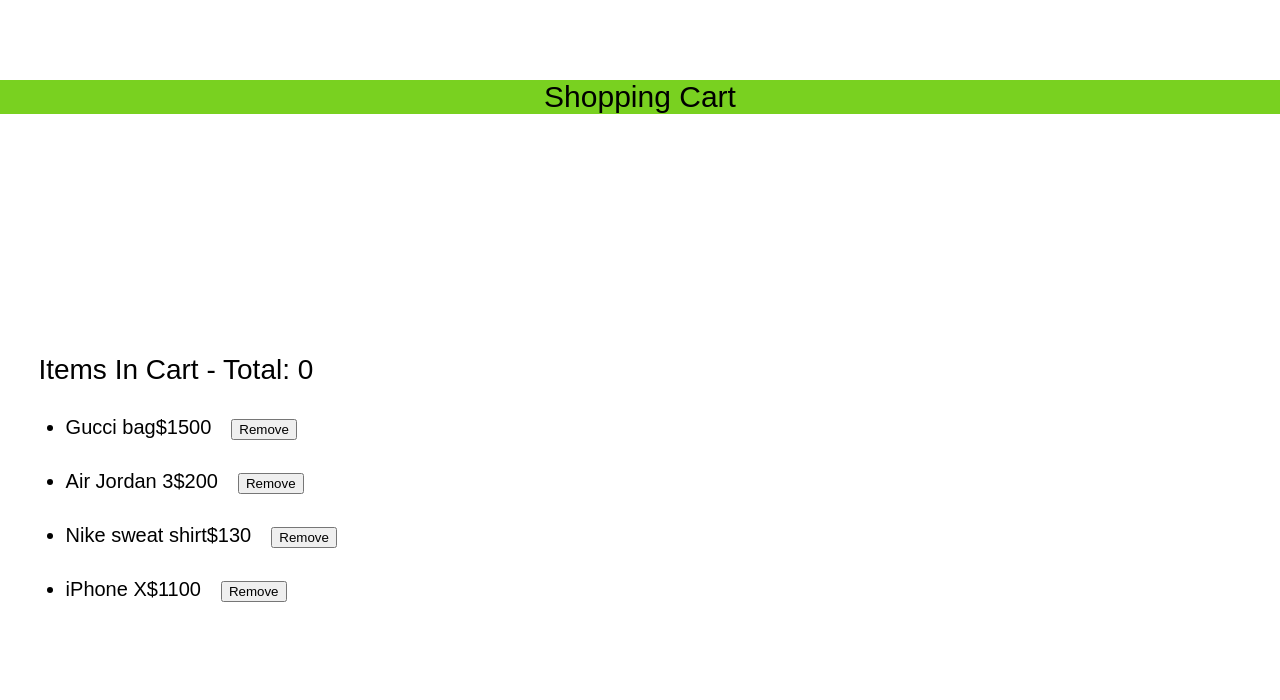
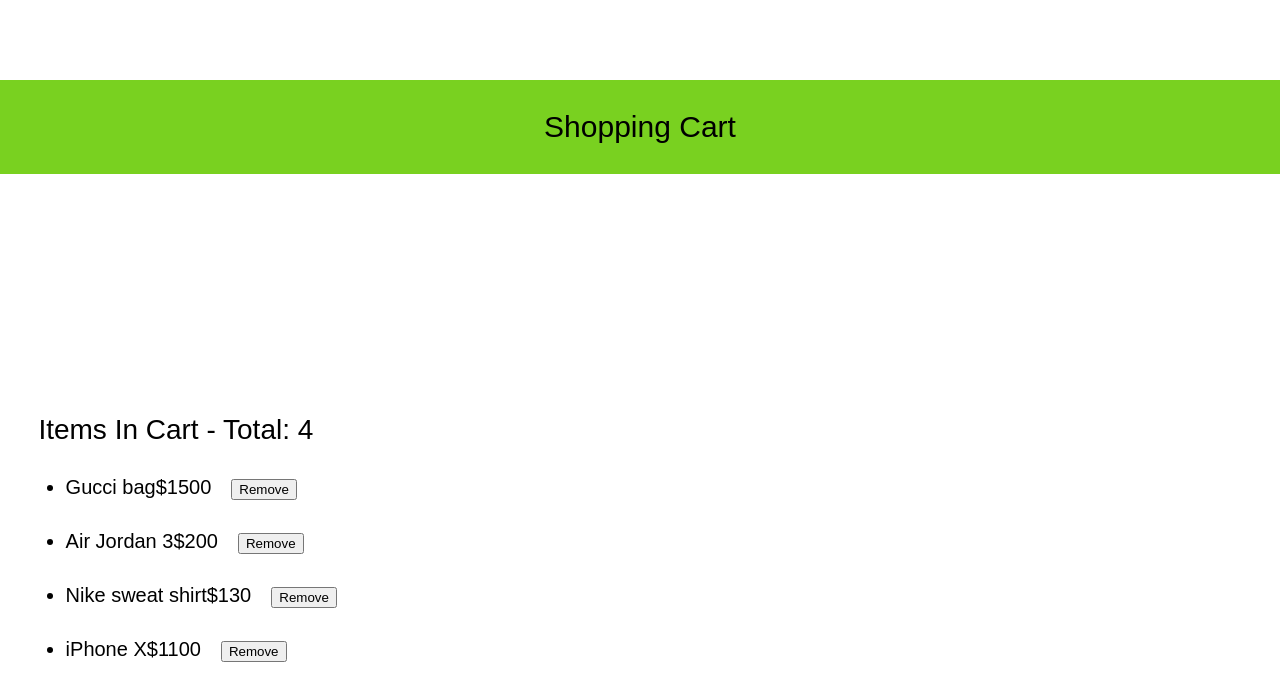
Before and after one commit to dragon-3/react-item-counter, a React (Create React App) app: page / in a window 1280 px wide. Shown: the top 700 px of the page. Built offline with nearby package versions, Linux system fonts and the light colour scheme.

Commit message:
Created item counter function & Products component

```diff
--- a/src/App.css
+++ b/src/App.css
@@ -23,12 +23,13 @@
   to { transform: rotate(360deg); }
 }
 
-.header {
+.header-title {
   margin-top: 80px;
   margin-bottom: 240px;
   text-align: center;
   font-size: 30px;
   background: rgb(121, 209, 32);
+  padding: 30px;
 }
 .centered {
   margin: 30px;
--- a/src/App.js
+++ b/src/App.js
@@ -47,10 +47,8 @@
   render() {
     return (
       <div>
-        <Header title="Shopping Cart" />
-        <div className="item-title">
-          <p>Items In Cart - Total: 0</p>
-        </div>
+        <Header title="Shopping Cart" totalItems={this.state.items.length} />
+
 
         {this.state.items.map( item =>
           <Items
--- a/src/Header.js
+++ b/src/Header.js
@@ -3,8 +3,15 @@
 function Header(props) {
     return (
         <header className="header">
-            {props.title}
+            <div className="header-title">
+                {props.title}
+            </div>
+
+            <div className="item-title">
+                <p>Items In Cart - Total: {props.totalItems}</p>
+            </div>
         </header>
+
     )
 }
 
--- /dev/null
+++ b/src/Products.js
@@ -0,0 +1,2 @@
+import React from 'react';
+import './App.css';
```
